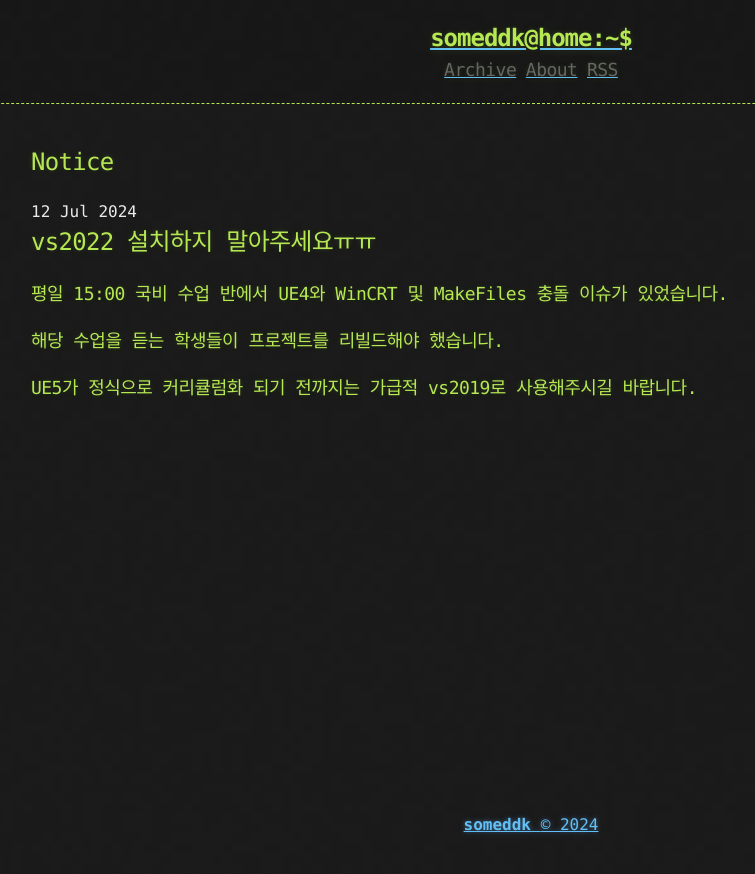
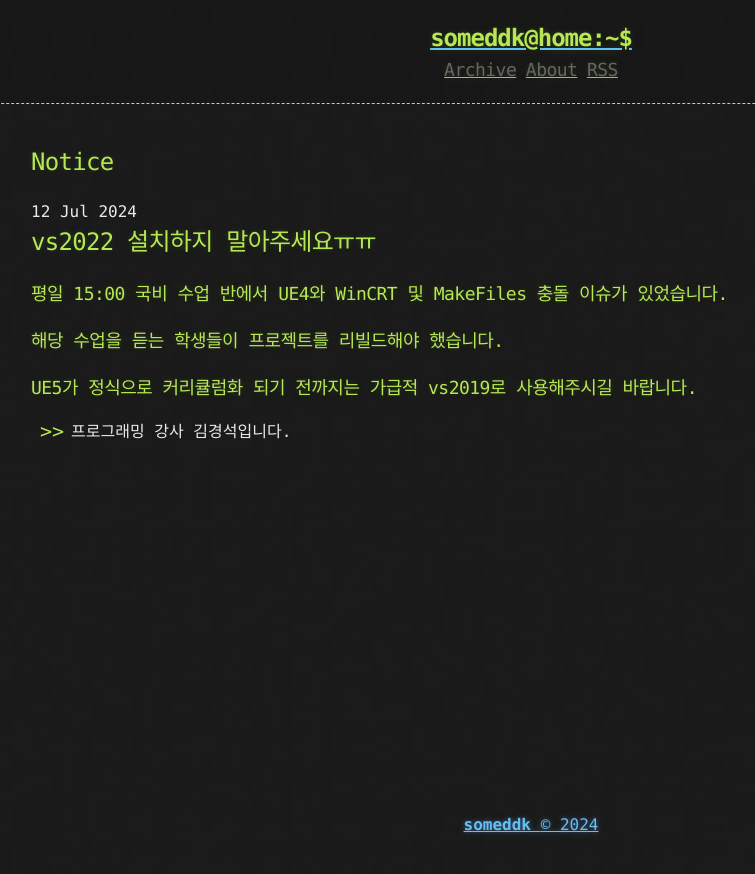
Before and after one commit to simeddk/Blog, a Jekyll site: the page built from _posts/2024-07-12-Notice.md, in a window 1280 px wide. Shown: the top 874 px of the page, without its empty margins (109-864 px from the left). Built offline with Jekyll 4.4.1, drawn with Linux system fonts in a browser that asks for light colours.

Commit message:
Update 2024-07-12-Notice.md

```diff
--- a/_posts/2024-07-12-Notice.md
+++ b/_posts/2024-07-12-Notice.md
@@ -8,3 +8,5 @@ published: true
 ### 평일 15:00 국비 수업 반에서 UE4와 WinCRT 및 MakeFiles 충돌 이슈가 있었습니다.
 ### 해당 수업을 듣는 학생들이 프로젝트를 리빌드해야 했습니다.
 ### UE5가 정식으로 커리큘럼화 되기 전까지는 가급적 vs2019로 사용해주시길 바랍니다.
+
+- 프로그래밍 강사 김경석입니다.
```
